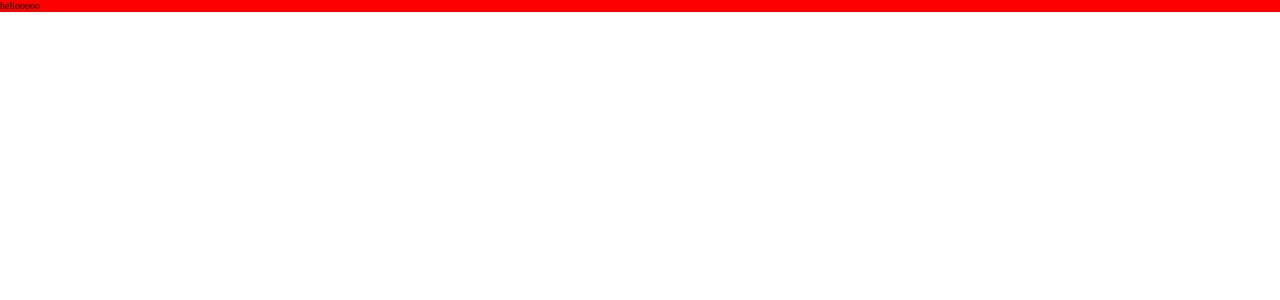
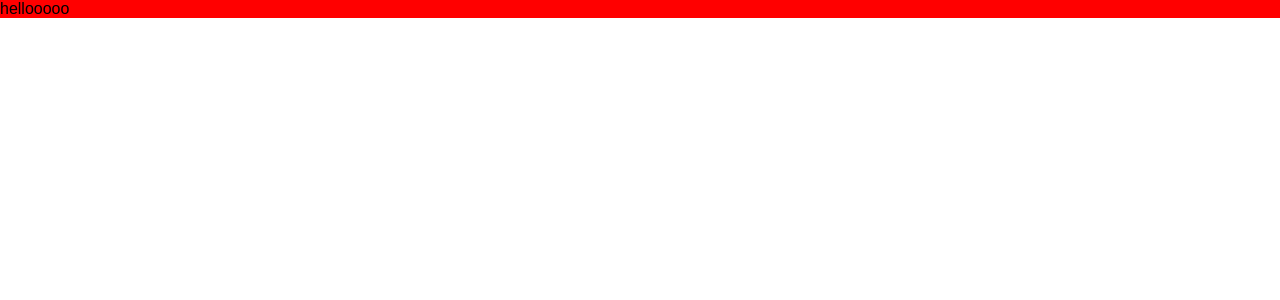
Before and after one commit to minyki-1/custom-next-ts, a Next.js app: page / in a window 1280 px wide. Shown: the top 300 px of the page. Built offline with nearby package versions, Linux system fonts and the light colour scheme.

Commit message:
Update global-styles.ts

```diff
--- a/src/styles/global-styles.ts
+++ b/src/styles/global-styles.ts
@@ -2,17 +2,29 @@ import {createGlobalStyle} from 'styled-components';
 import {normalize} from 'styled-normalize';
 
 export const GlobalStyle = createGlobalStyle`
+  @import url('https://fonts.googleapis.com/css2?family=Gothic+A1:wght@300&display=swap');
   ${normalize}
-  html {
-    box-sizing: border-box;
-    font-size: 62.5%;
-    min-width: 320px;
-  }
   *,
   *::before,
   *::after {
     box-sizing: inherit;
   }
-  * { font-family: 'Spoqa Han Sans', 'Spoqa Han Sans JP', 'Sans-serif';}
   a { cursor: pointer; text-decoration: none; }
+  body{
+    margin: 0;
+    -webkit-font-smoothing: antialiased;
+    -moz-osx-font-smoothing: grayscale;
+  }
+  * {
+    font-family: "Noto Sans KR", sans-serif;
+    background-color: initial;
+    margin: 0px;
+    padding: 0px;
+    border: none;
+    outline: none;
+    text-decoration: none;
+    font-size: 16px;
+    color: black;
+    font-weight: 400;
+  }
 `;
```
